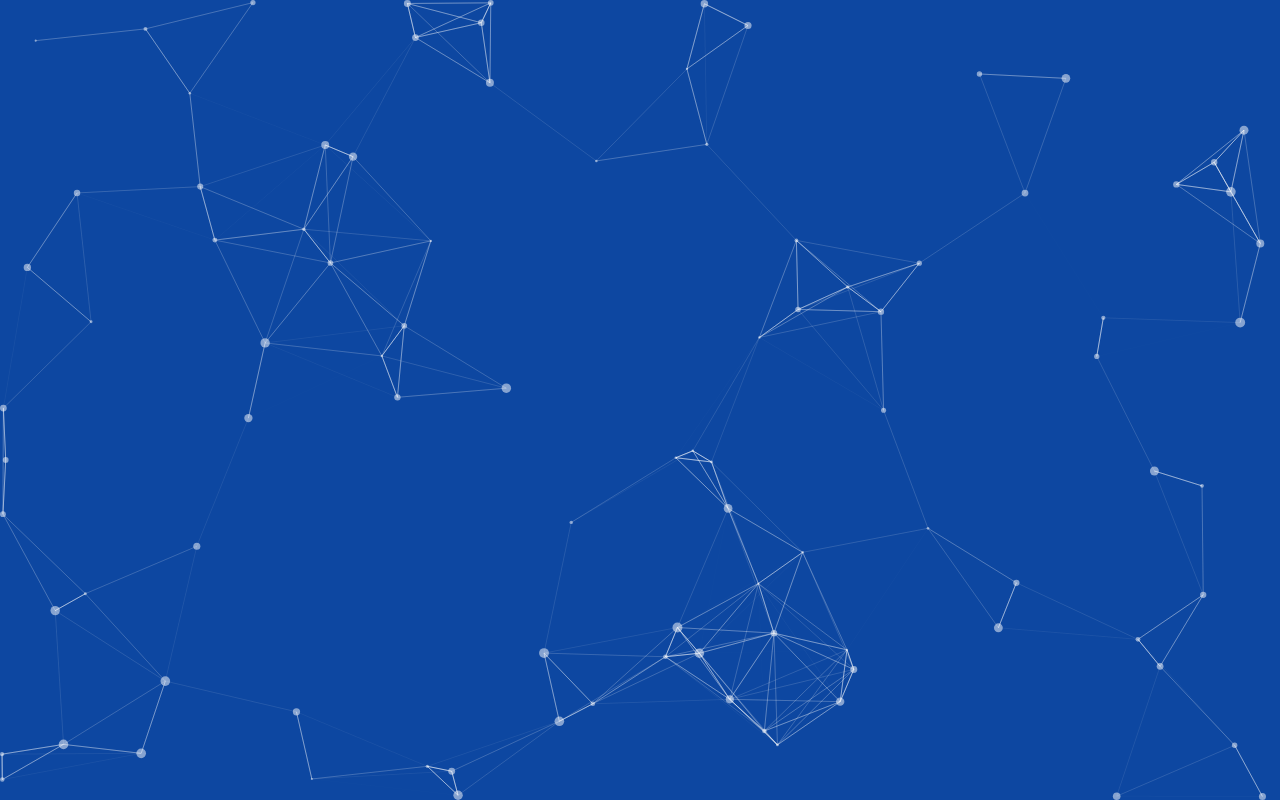
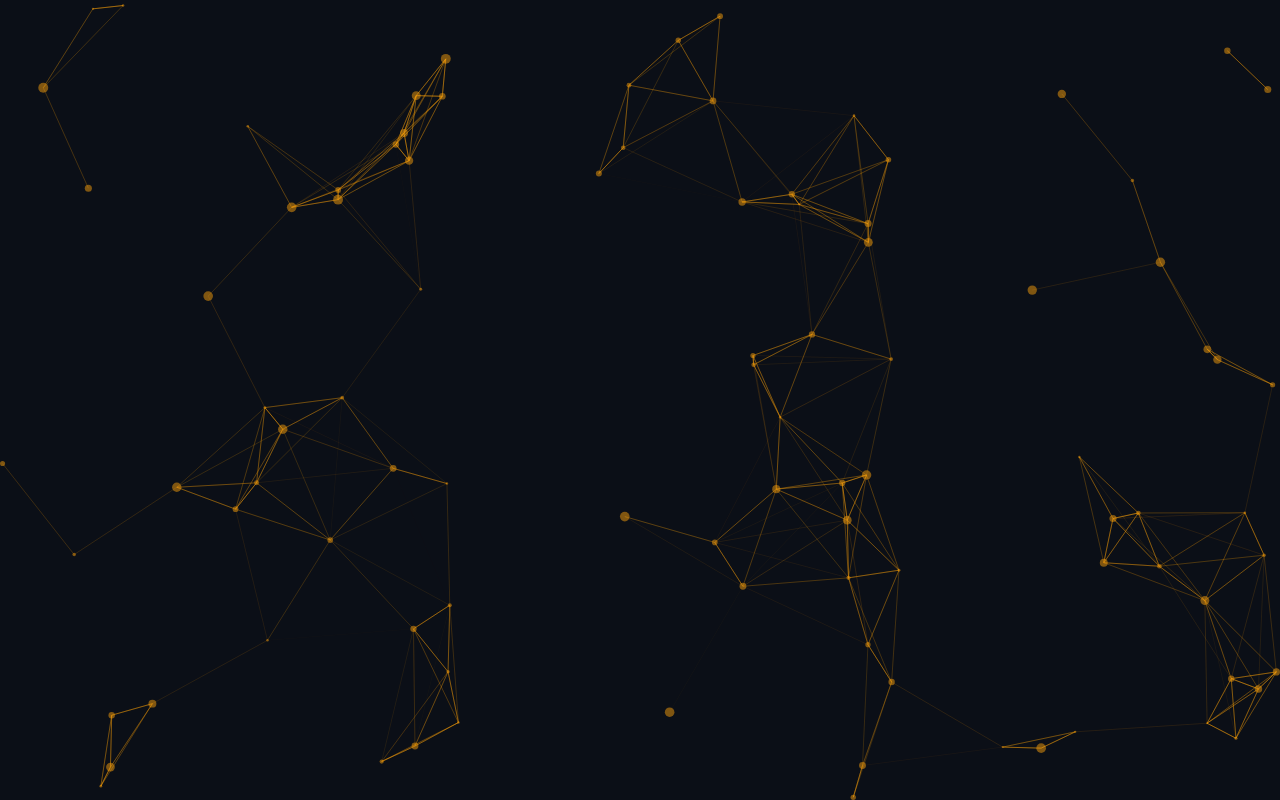
Before and after one commit to raj3k/portfolio, a React (Vite) app: page / in a window 1280 px wide. Built offline with nearby package versions, Linux system fonts and the light colour scheme.

Commit message:
update options for Particles

```diff
--- a/src/components/Background.tsx
+++ b/src/components/Background.tsx
@@ -24,8 +24,11 @@ const Background = () => {
       options={
         {
           background: {
-            color: "#0d47a1",
+            color: {
+              value: "#0b0f17",
+            },
           },
+          fpsLimit: 160,
           interactivity: {
             events: {
               onClick: {
@@ -39,12 +42,6 @@ const Background = () => {
               resize: true,
             },
             modes: {
-              bubble: {
-                distance: 400,
-                duration: 2,
-                opacity: 0.8,
-                size: 40,
-              },
               push: {
                 quantity: 4,
               },
@@ -56,10 +53,10 @@ const Background = () => {
           },
           particles: {
             color: {
-              value: "#ffffff",
+              value: "#f59e0b",
             },
             links: {
-              color: "#ffffff",
+              color: "#f59e0b",
               distance: 150,
               enable: true,
               opacity: 0.5,
@@ -71,15 +68,17 @@ const Background = () => {
             move: {
               direction: "none",
               enable: true,
-              outMode: "bounce",
+              outModes: {
+                default: "bounce",
+              },
               random: false,
-              speed: 6,
+              speed: 2,
               straight: false,
             },
             number: {
               density: {
                 enable: true,
-                value_area: 800,
+                area: 800,
               },
               value: 80,
             },
@@ -90,10 +89,10 @@ const Background = () => {
               type: "circle",
             },
             size: {
-              random: true,
-              value: 5,
+              value: { min: 1, max: 5 },
             },
           },
+          detectRetina: true,
         }
       }
     />
```
